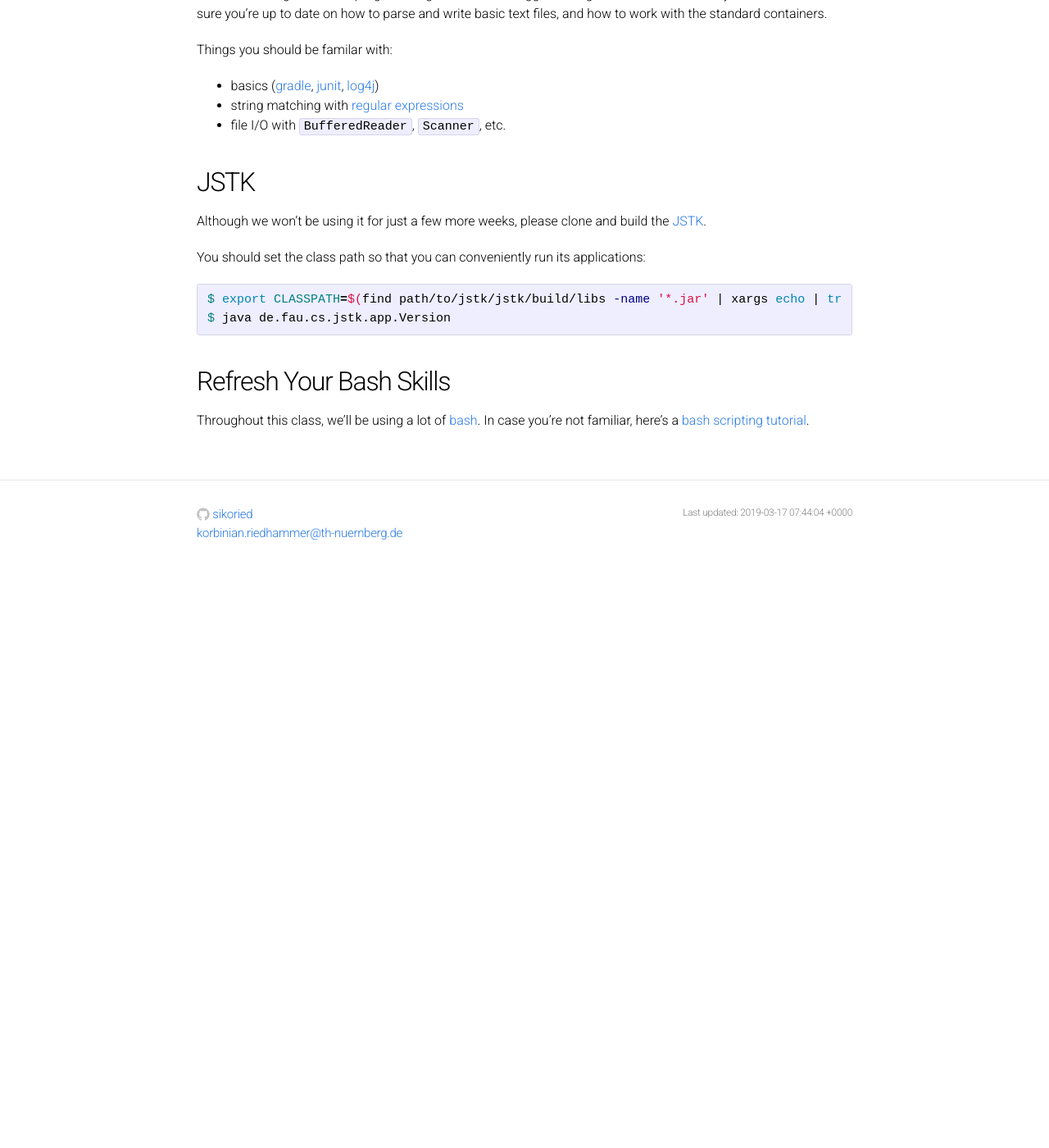
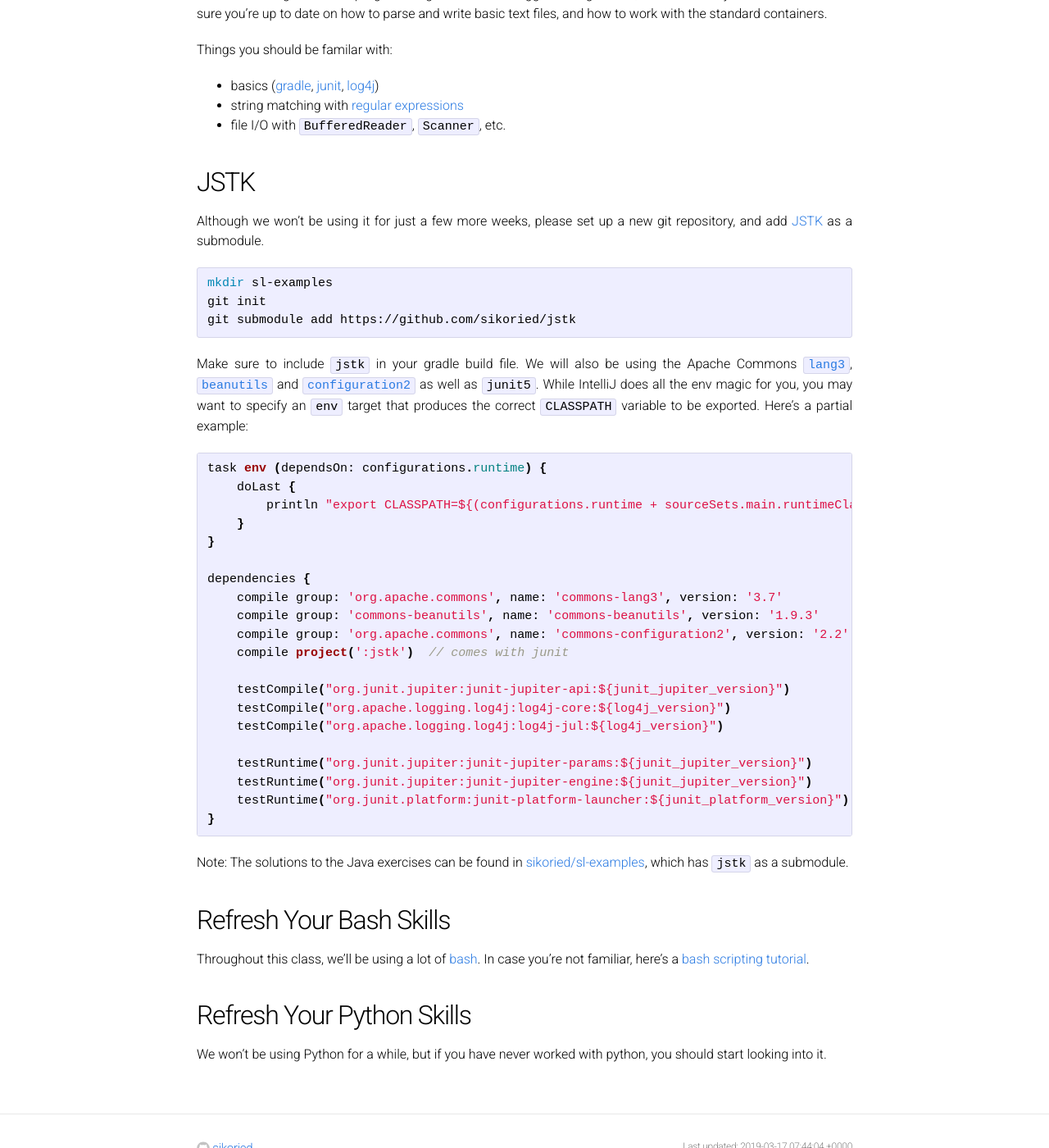
Before and after one commit to sikoried/sequence-learning, a Jekyll site: the page built from 00-introduction/00-exercise.md, in a window 1280 px wide and 1400 px high, scrolled down 414 px. Shown: the whole window at 82% size. Built offline with Jekyll 4.4.1, drawn with Linux system fonts in a browser that asks for light colours; before the commit the page ends 1120 px from its top, so only the background shows below that.

Commit message:
updated ex1

````diff
--- a/00-introduction/00-exercise.md
+++ b/00-introduction/00-exercise.md
@@ -28,17 +28,51 @@ Things you should be familar with:
 
 ## JSTK
 
-Although we won't be using it for just a few more weeks, please clone and build the [JSTK](https://github.com/sikoried/jstk).
-
-You should set the class path so that you can conveniently run its applications:
+Although we won't be using it for just a few more weeks, please set up a new git repository, and add [JSTK](https://github.com/sikoried/jstk) as a submodule.
 
 ```bash
-$ export CLASSPATH=$(find path/to/jstk/jstk/build/libs -name '*.jar' | xargs echo | tr ' ' ':')
-$ java de.fau.cs.jstk.app.Version
+mkdir sl-examples
+git init
+git submodule add https://github.com/sikoried/jstk
 ```
+
+Make sure to include `jstk` in your gradle build file.
+We will also be using the Apache Commons [`lang3`](https://commons.apache.org/proper/commons-lang/), [`beanutils`](http://commons.apache.org/proper/commons-beanutils/) and [`configuration2`](https://commons.apache.org/proper/commons-configuration/userguide/upgradeto2_0.html) as well as `junit5`.
+While IntelliJ does all the env magic for you, you may want to specify an `env` target that produces the correct `CLASSPATH` variable to be exported.
+Here's a partial example:
+
+```groovy
+task env (dependsOn: configurations.runtime) {
+    doLast {
+        println "export CLASSPATH=${(configurations.runtime + sourceSets.main.runtimeClasspath).collect { File file -> file.absolutePath } join ':' }"
+    }
+}
+
+dependencies {
+    compile group: 'org.apache.commons', name: 'commons-lang3', version: '3.7'
+    compile group: 'commons-beanutils', name: 'commons-beanutils', version: '1.9.3'
+    compile group: 'org.apache.commons', name: 'commons-configuration2', version: '2.2'
+    compile project(':jstk')  // comes with junit
+
+    testCompile("org.junit.jupiter:junit-jupiter-api:${junit_jupiter_version}")
+    testCompile("org.apache.logging.log4j:log4j-core:${log4j_version}")
+    testCompile("org.apache.logging.log4j:log4j-jul:${log4j_version}")
+
+    testRuntime("org.junit.jupiter:junit-jupiter-params:${junit_jupiter_version}")
+    testRuntime("org.junit.jupiter:junit-jupiter-engine:${junit_jupiter_version}")
+    testRuntime("org.junit.platform:junit-platform-launcher:${junit_platform_version}")
+}
+```
+
+Note: The solutions to the Java exercises can be found in [sikoried/sl-examples](https://github.com/sikoried/sl-examples/), which has `jstk` as a submodule.
 
 
 ## Refresh Your Bash Skills
 
 Throughout this class, we'll be using a lot of [bash](https://www.gnu.org/software/bash/).
 In case you're not familiar, here's a [bash scripting tutorial](https://ryanstutorials.net/bash-scripting-tutorial/).
+
+
+## Refresh Your Python Skills
+
+We won't be using Python for a while, but if you have never worked with python, you should start looking into it.
````
Also changed, not shown: Readme.md (+3 -3 lines).
